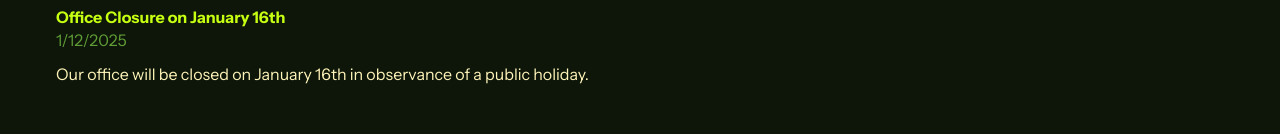
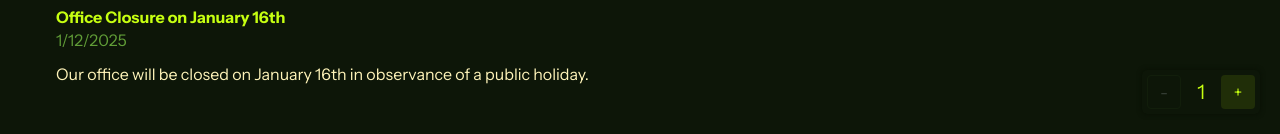
Before and after one commit to arklian/kissena-synergy, a React (Vite) app in the folder frontend/: page /announcements in a window 1280 px wide. Shown: the part 666-800 px from the top of the page. Built offline with nearby package versions, Linux system fonts and the light colour scheme.

Commit message:
Add custom styles to Pagination Control. Add fixed positioning for Pagination Control. Add basic logic for paginated content rendering.

```diff
--- /dev/null
+++ b/frontend/src/kissena/components/Pagination/Pagination.module.css
@@ -0,0 +1,14 @@
+.button {
+  &:disabled,
+  &[data-disabled] {
+    opacity: .25;
+    border-color: var(--mantine-color-darkGreen-5);
+    background-color: transparent;
+  }
+}
+
+.container {
+  background-color: var(--mantine-color-darkGreen-6);
+  box-shadow: 0 0 5px var(--mantine-color-darkGreen-7);
+  border-radius: 5px;
+}
--- a/frontend/src/kissena/components/Pagination/PaginationContext.tsx
+++ b/frontend/src/kissena/components/Pagination/PaginationContext.tsx
@@ -1,8 +1,8 @@
 import { createContext } from "react";
 
 export const PaginationContext = createContext({
+    ENTRIES_PER_PAGE: 0,
     activePage: 1,
-    setPage: (n:number) => { console.log(n); return; },
     onFirstPage: true,
     onLastPage: true,
 
--- a/frontend/src/kissena/components/Pagination/PaginationProvider.tsx
+++ b/frontend/src/kissena/components/Pagination/PaginationProvider.tsx
@@ -2,19 +2,17 @@ import { useState, PropsWithChildren } from "react";
 import { PaginationContext } from "@kissena/components/Pagination/PaginationContext.tsx";
 
 interface PaginationProps {
-    maxEntries:number,
+    maxEntries:number, // Total number of entries possible
 };
 
 export function PaginationProvider(props:PropsWithChildren<PaginationProps>) {
     // Configure Pagination settings
-    const ENTRIES_PER_PAGE = 3;
+    const ENTRIES_PER_PAGE = 5;
     const pageCount = Math.ceil(props.maxEntries / ENTRIES_PER_PAGE);
 
     const [activePage, setPage] = useState(1);
     const onFirstPage:boolean = (activePage === 1);
     const onLastPage:boolean = (activePage === pageCount);
-
-    console.log(activePage)
 
     const incrementPage = () => {
         if (onLastPage) return;
@@ -27,7 +25,7 @@ export function PaginationProvider(props:PropsWithChildren<PaginationProps>) {
     }
 
     return (
-    <PaginationContext.Provider value = {{ activePage, setPage, onFirstPage, onLastPage, incrementPage, decrementPage }}>
+    <PaginationContext.Provider value = {{ activePage, onFirstPage, onLastPage, incrementPage, decrementPage, ENTRIES_PER_PAGE }}>
         { props.children }
     </PaginationContext.Provider>
     )
--- a/frontend/src/kissena/components/Pagination/PaginatonControl.tsx
+++ b/frontend/src/kissena/components/Pagination/PaginatonControl.tsx
@@ -1,15 +1,17 @@
 import { useContext } from "react";
 import { PaginationContext } from "@kissena/components/Pagination/PaginationContext";
-import { Button, Group } from "@mantine/core";
+import { ActionIcon, Group, Text} from "@mantine/core";
+
+import styles from "@kissena/components/Pagination/Pagination.module.css"
 
 export function PaginationControl() {
     const { activePage, incrementPage, decrementPage, onFirstPage, onLastPage } = useContext(PaginationContext);
 
     return (
-        <Group >
-            <Button disabled={onFirstPage} onClick={() => decrementPage()}>Prev</Button>
-            {activePage}
-            <Button disabled={onLastPage} onClick={() => incrementPage()}>Next</Button>
+        <Group align="center" p={5} className={styles.container}>
+            <ActionIcon size="lg" className={styles.button} variant="light" disabled={onFirstPage} onClick={() => decrementPage()}>-</ActionIcon>
+            <Text size="lg" c="neonGreen.6">{activePage}</Text>
+            <ActionIcon size="lg" className={styles.button} variant="light" disabled={onLastPage} onClick={() => incrementPage()}>+</ActionIcon>
         </Group>
     )
 }
--- a/frontend/src/kissena/pages/announcements/Announcements.page.tsx
+++ b/frontend/src/kissena/pages/announcements/Announcements.page.tsx
@@ -1,10 +1,11 @@
 import styles from '@kissena/pages/announcements/Announcement.module.css';
 import { Announcement, AnnouncementData } from '@/kissena/components/Announcement/Announcement'
 import { PageContainer } from '@/kissena/components/PageContainer/PageContainer.tsx'
-import { Title, Stack } from '@mantine/core'
-import { useMemo, useState } from 'react';
+import { Title, Stack, Portal, Affix } from '@mantine/core'
+import { useContext, useMemo } from 'react';
 import { PaginationProvider } from '@/kissena/components/Pagination/PaginationProvider';
 import { PaginationControl } from '@/kissena/components/Pagination/PaginatonControl';
+import { PaginationContext } from '@/kissena/components/Pagination/PaginationContext';
 
 const sampleAnnouncements:AnnouncementData[] = [
    {
@@ -68,16 +69,27 @@ const sampleAnnouncements:AnnouncementData[] = [
 
 // Component for the list of announcements & the pagination control
 export function AnnouncementsList() {
-  const rawAnnouncements = sampleAnnouncements;
+  const { activePage, ENTRIES_PER_PAGE } = useContext(PaginationContext);
 
-  const renderedAnnouncements = rawAnnouncements.map((item, index) => {
-    return <Announcement key={index} title={item.title} description={item.description} datePosted={item.datePosted} redirectUrl={item.redirectUrl} />
-  });
+  // Fetches the data necessary for the currently active page
+  const getPageEntries = () => {
+      return sampleAnnouncements.slice(
+        ((activePage - 1 ) * ENTRIES_PER_PAGE),
+        activePage * ENTRIES_PER_PAGE
+      )
+  }
+
+  // Maps the raw announcement data into JSX elements when the page changes
+  const renderedAnnouncements = useMemo(
+    () => {
+      return getPageEntries().map((item, index) => {
+        return <Announcement key={index} title={item.title} description={item.description} datePosted={item.datePosted} redirectUrl={item.redirectUrl} />
+      });
+  }, [activePage])
 
   return (
   <Stack>
       {renderedAnnouncements}
-      <PaginationControl />
   </Stack>
   )
 }
@@ -85,7 +97,6 @@ export function AnnouncementsList() {
 // Component for the page content
 export function AnnouncementsPage() {
   const total_announcements = 10;
-
   const isLoading = false;
 
   return (
@@ -99,6 +110,12 @@ export function AnnouncementsPage() {
             : <AnnouncementsList />
           }
           </Stack>
+          <Portal>
+            <Affix position={{ bottom: 20, right: 20 }}>
+
+            <PaginationControl />
+            </Affix>
+          </Portal>
         </PaginationProvider>
       </PageContainer>
   )
```
